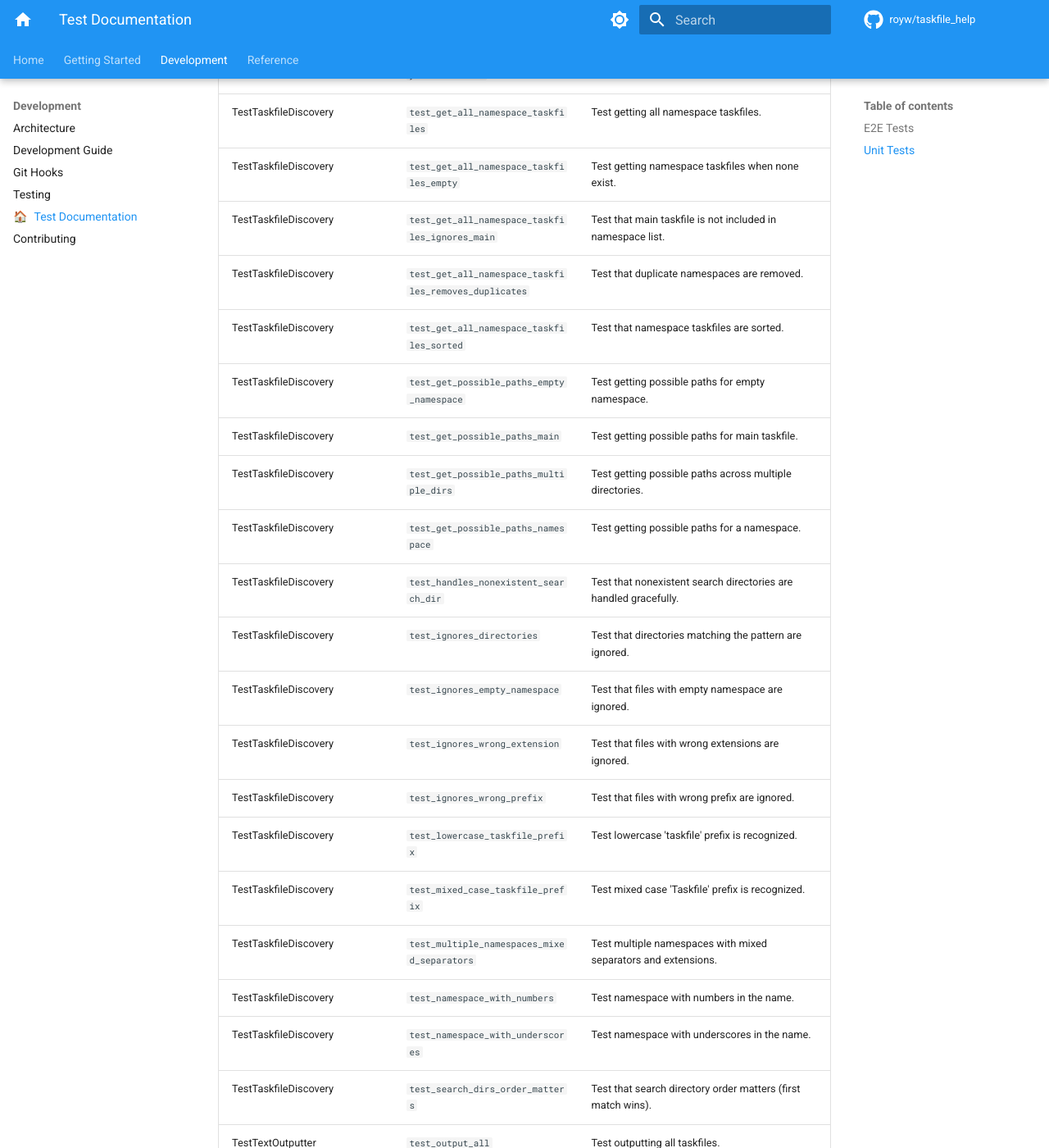
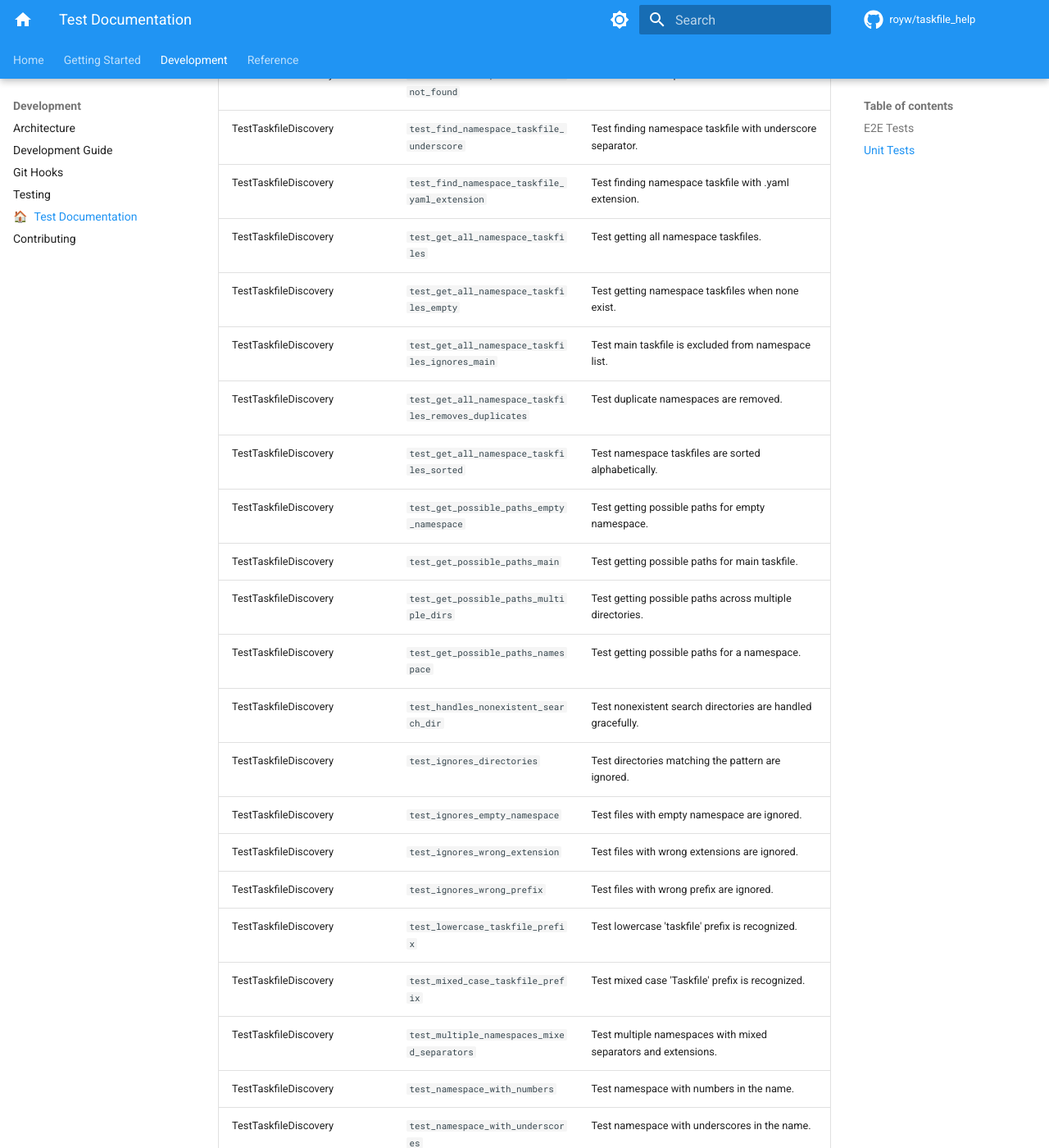
Before and after one commit to royw/taskfile_help, an MkDocs documentation site: the page built from docs/tests.md, in a window 1280 px wide and 1400 px high, scrolled down 14206 px. Shown: the whole window at 82% size. Built offline with MkDocs 1.6.1 and Material for MkDocs 9.7.7, drawn with Linux system fonts in a browser that asks for light colours; comment, search, counter and statistics services are not loaded; some of the changed text lies outside the part shown.

Commit message:
test: improve unit test docstrings and split multi-purpose test
- Update 20 unit test docstrings to be precise and concise
- Remove verbose phrases like 'Test that' for direct language
- Split test_parse_args_combined into 3 single-purpose tests:
  - test_parse_args_namespace_with_no_color
  - test_parse_args_namespace_with_verbose
  - test_parse_args_namespace_with_search_dirs
- Updated files: test_config.py, test_discovery.py, test_validator.py,
  test_taskfile_help.py, test_output.py, test_edge_cases.py
- All 235 unit tests passing with 94% coverage
- Test documentation updated (285 total tests)

```diff
--- a/docs/tests.md
+++ b/docs/tests.md
@@ -65,16 +65,18 @@ This page provides a comprehensive overview of all tests in the project, automat
 | Test Class | Test Name | Description |
 |------------|-----------|-------------|
 | TestArgs | `test_parse_args_all_namespace` | Test parsing args with 'all' namespace. |
-| TestArgs | `test_parse_args_combined` | Test parsing args with multiple flags. |
 | TestArgs | `test_parse_args_default` | Test parsing args with defaults. |
 | TestArgs | `test_parse_args_json` | Test parsing args with --json flag. |
 | TestArgs | `test_parse_args_namespace` | Test parsing args with namespace. |
+| TestArgs | `test_parse_args_namespace_with_no_color` | Test parsing namespace with --no-color flag. |
+| TestArgs | `test_parse_args_namespace_with_search_dirs` | Test parsing namespace with --search-dirs. |
+| TestArgs | `test_parse_args_namespace_with_verbose` | Test parsing namespace with --verbose flag. |
 | TestArgs | `test_parse_args_no_color` | Test parsing args with --no-color flag. |
 | TestArgs | `test_parse_args_search_dirs` | Test parsing args with --search-dirs. |
 | TestArgs | `test_parse_args_search_dirs_short` | Test parsing args with -s short option. |
 | TestArgs | `test_parse_args_verbose` | Test parsing args with --verbose flag. |
 | TestArgs | `test_parse_args_verbose_short` | Test parsing args with -v short option. |
-| TestColors | `test_colors_enabled_by_default` | Test that colors are enabled by default. |
+| TestColors | `test_colors_enabled_by_default` | Test colors are enabled by default. |
 | TestColors | `test_disable_colors` | Test disabling colors. |
 | TestCompleteFlags | `test_completes_long_flags` | Test completing long flags. |
 | TestCompleteFlags | `test_completes_short_flags` | Test completing short flags. |
@@ -89,16 +91,16 @@ This page provides a comprehensive overview of all tests in the project, automat
 | TestCompleteTaskName | `test_handles_parsing_errors_gracefully` | Test that parsing errors are handled gracefully. |
 | TestCompleteTaskName | `test_returns_empty_for_nonexistent_namespace` | Test that empty list is returned for nonexistent namespace. |
 | TestConfig | `test_config_all_namespace` | Test 'all' namespace. |
-| TestConfig | `test_config_args_override_pyproject` | Test that command line args override pyproject.toml. |
+| TestConfig | `test_config_args_override_pyproject` | Test command line args override pyproject.toml. |
 | TestConfig | `test_config_colorize_no_color_flag` | Test colorize disabled with --no-color flag. |
 | TestConfig | `test_config_colorize_no_tty` | Test colorize disabled when output is not TTY. |
 | TestConfig | `test_config_colorize_tty` | Test colorize enabled when output is TTY. |
 | TestConfig | `test_config_default_search_dir` | Test config with default search directory. |
-| TestConfig | `test_config_empty_search_dirs_defaults_to_cwd` | Test that empty search dirs defaults to current directory. |
+| TestConfig | `test_config_empty_search_dirs_defaults_to_cwd` | Test empty search dirs defaults to current directory. |
 | TestConfig | `test_config_namespace_property` | Test namespace property. |
-| TestConfig | `test_config_removes_duplicate_search_dirs` | Test that duplicate search directories are removed. |
-| TestConfig | `test_config_removes_duplicate_search_dirs_order` | Test that duplicate search directories are removed. |
-| TestConfig | `test_config_resolves_relative_paths` | Test that relative paths are resolved. |
+| TestConfig | `test_config_removes_duplicate_search_dirs` | Test duplicate search directories are removed. |
+| TestConfig | `test_config_removes_duplicate_search_dirs_order` | Test duplicate search directories preserve first occurrence order. |
+| TestConfig | `test_config_resolves_relative_paths` | Test relative paths are resolved to absolute paths. |
 | TestConfig | `test_config_search_dirs_from_args` | Test config with search dirs from command line. |
 | TestConfig | `test_config_search_dirs_from_pyproject` | Test config with search dirs from pyproject.toml as list. |
 | TestConfig | `test_config_search_dirs_from_pyproject_empty_string` | Test config with search dirs from pyproject.toml as empty string. |
@@ -169,8 +171,8 @@ This page provides a comprehensive overview of all tests in the project, automat
 | TestLoadPyprojectConfig | `test_load_config_no_tool_section` | Test loading config when tool section doesn't exist. |
 | TestLoadPyprojectConfig | `test_load_config_with_search_dirs` | Test loading config with search-dirs. |
 | TestMain | `test_main_all_with_no_taskfiles` | Test main 'all' namespace when no taskfiles exist. |
-| TestMain | `test_main_colors_disabled_for_json` | Test that colors are disabled for JSON output. |
-| TestMain | `test_main_namespace_main_alias` | Test that 'main' namespace is treated as main taskfile. |
+| TestMain | `test_main_colors_disabled_for_json` | Test colors are disabled for JSON output. |
+| TestMain | `test_main_namespace_main_alias` | Test 'main' namespace is treated as main taskfile. |
 | TestMain | `test_main_namespace_not_found` | Test main when namespace taskfile is not found. |
 | TestMain | `test_main_taskfile_not_found` | Test main when taskfile is not found. |
 | TestMain | `test_main_with_all_namespace` | Test main with 'all' namespace. |
@@ -184,9 +186,9 @@ This page provides a comprehensive overview of all tests in the project, automat
 | TestMain | `test_main_with_search_dirs` | Test main with custom search directories. |
 | TestMain | `test_main_with_verbose` | Test main with verbose output. |
 | TestMainEdgeCases | `test_main_all_namespace_shows_everything` | Test 'all' namespace shows all taskfiles. |
-| TestMainEdgeCases | `test_main_colors_disabled_for_json` | Test that colors are disabled for JSON output even with TTY. |
+| TestMainEdgeCases | `test_main_colors_disabled_for_json` | Test colors are disabled for JSON output even with TTY. |
 | TestMainEdgeCases | `test_main_empty_taskfile_with_all` | Test 'all' namespace with empty taskfile. |
-| TestMainEdgeCases | `test_main_verbose_with_json_suppressed` | Test that verbose output is suppressed with JSON. |
+| TestMainEdgeCases | `test_main_verbose_with_json_suppressed` | Test verbose output is suppressed with JSON. |
 | TestMatchingFunctions | `test_matches_all_patterns_case_insensitive` | Test case-insensitive matching with multiple patterns. |
 | TestMatchingFunctions | `test_matches_all_patterns_multiple` | Test matching with multiple patterns (AND logic). |
 | TestMatchingFunctions | `test_matches_all_patterns_no_match` | Test when not all patterns match. |
@@ -239,8 +241,8 @@ This page provides a comprehensive overview of all tests in the project, automat
 | TestTaskfileDiscovery | `test_find_main_taskfile_lowercase_yml` | Test finding lowercase taskfile.yml. |
 | TestTaskfileDiscovery | `test_find_main_taskfile_multiple_dirs` | Test finding main taskfile in multiple directories. |
 | TestTaskfileDiscovery | `test_find_main_taskfile_not_found` | Test when main taskfile is not found. |
-| TestTaskfileDiscovery | `test_find_main_taskfile_prefers_uppercase` | Test that uppercase Taskfile is preferred over lowercase. |
-| TestTaskfileDiscovery | `test_find_main_taskfile_prefers_yml` | Test that .yml is preferred over .yaml. |
+| TestTaskfileDiscovery | `test_find_main_taskfile_prefers_uppercase` | Test uppercase Taskfile is preferred over lowercase. |
+| TestTaskfileDiscovery | `test_find_main_taskfile_prefers_yml` | Test .yml extension is preferred over .yaml. |
 | TestTaskfileDiscovery | `test_find_main_taskfile_yaml` | Test finding main Taskfile.yaml. |
 | TestTaskfileDiscovery | `test_find_main_taskfile_yml` | Test finding main Taskfile.yml. |
 | TestTaskfileDiscovery | `test_find_namespace_taskfile_hyphen` | Test finding namespace taskfile with hyphen separator. |
@@ -249,24 +251,24 @@ This page provides a comprehensive overview of all tests in the project, automat
 | TestTaskfileDiscovery | `test_find_namespace_taskfile_yaml_extension` | Test finding namespace taskfile with .yaml extension. |
 | TestTaskfileDiscovery | `test_get_all_namespace_taskfiles` | Test getting all namespace taskfiles. |
 | TestTaskfileDiscovery | `test_get_all_namespace_taskfiles_empty` | Test getting namespace taskfiles when none exist. |
-| TestTaskfileDiscovery | `test_get_all_namespace_taskfiles_ignores_main` | Test that main taskfile is not included in namespace list. |
-| TestTaskfileDiscovery | `test_get_all_namespace_taskfiles_removes_duplicates` | Test that duplicate namespaces are removed. |
-| TestTaskfileDiscovery | `test_get_all_namespace_taskfiles_sorted` | Test that namespace taskfiles are sorted. |
+| TestTaskfileDiscovery | `test_get_all_namespace_taskfiles_ignores_main` | Test main taskfile is excluded from namespace list. |
+| TestTaskfileDiscovery | `test_get_all_namespace_taskfiles_removes_duplicates` | Test duplicate namespaces are removed. |
+| TestTaskfileDiscovery | `test_get_all_namespace_taskfiles_sorted` | Test namespace taskfiles are sorted alphabetically. |
 | TestTaskfileDiscovery | `test_get_possible_paths_empty_namespace` | Test getting possible paths for empty namespace. |
 | TestTaskfileDiscovery | `test_get_possible_paths_main` | Test getting possible paths for main taskfile. |
 | TestTaskfileDiscovery | `test_get_possible_paths_multiple_dirs` | Test getting possible paths across multiple directories. |
 | TestTaskfileDiscovery | `test_get_possible_paths_namespace` | Test getting possible paths for a namespace. |
-| TestTaskfileDiscovery | `test_handles_nonexistent_search_dir` | Test that nonexistent search directories are handled gracefully. |
-| TestTaskfileDiscovery | `test_ignores_directories` | Test that directories matching the pattern are ignored. |
-| TestTaskfileDiscovery | `test_ignores_empty_namespace` | Test that files with empty namespace are ignored. |
-| TestTaskfileDiscovery | `test_ignores_wrong_extension` | Test that files with wrong extensions are ignored. |
-| TestTaskfileDiscovery | `test_ignores_wrong_prefix` | Test that files with wrong prefix are ignored. |
+| TestTaskfileDiscovery | `test_handles_nonexistent_search_dir` | Test nonexistent search directories are handled gracefully. |
+| TestTaskfileDiscovery | `test_ignores_directories` | Test directories matching the pattern are ignored. |
+| TestTaskfileDiscovery | `test_ignores_empty_namespace` | Test files with empty namespace are ignored. |
+| TestTaskfileDiscovery | `test_ignores_wrong_extension` | Test files with wrong extensions are ignored. |
+| TestTaskfileDiscovery | `test_ignores_wrong_prefix` | Test files with wrong prefix are ignored. |
 | TestTaskfileDiscovery | `test_lowercase_taskfile_prefix` | Test lowercase 'taskfile' prefix is recognized. |
 | TestTaskfileDiscovery | `test_mixed_case_taskfile_prefix` | Test mixed case 'Taskfile' prefix is recognized. |
 | TestTaskfileDiscovery | `test_multiple_namespaces_mixed_separators` | Test multiple namespaces with mixed separators and extensions. |
 | TestTaskfileDiscovery | `test_namespace_with_numbers` | Test namespace with numbers in the name. |
 | TestTaskfileDiscovery | `test_namespace_with_underscores` | Test namespace with underscores in the name. |
-| TestTaskfileDiscovery | `test_search_dirs_order_matters` | Test that search directory order matters (first match wins). |
+| TestTaskfileDiscovery | `test_search_dirs_order_matters` | Test search directory order determines precedence (first match wins). |
 | TestTextOutputter | `test_output_all` | Test outputting all taskfiles. |
 | TestTextOutputter | `test_output_error` | Test outputting an error message. |
 | TestTextOutputter | `test_output_heading` | Test outputting a heading. |
@@ -283,7 +285,7 @@ This page provides a comprehensive overview of all tests in the project, automat
 | TestValidateTaskfile | `test_invalid_yaml_syntax` | Test warning when YAML has syntax errors. |
 | TestValidateTaskfile | `test_missing_tasks_section` | Test warning when tasks section is missing. |
 | TestValidateTaskfile | `test_missing_version_field` | Test warning when version field is missing. |
-| TestValidateTaskfile | `test_multiple_validation_errors` | Test that multiple validation errors are all reported. |
+| TestValidateTaskfile | `test_multiple_validation_errors` | Test multiple validation errors are reported. |
 | TestValidateTaskfile | `test_root_is_list` | Test warning when root is a list instead of dictionary. |
 | TestValidateTaskfile | `test_task_cmds_is_dict` | Test warning when task cmds is a dict instead of list or string. |
 | TestValidateTaskfile | `test_task_deps_is_string` | Test warning when task deps is a string instead of list. |
@@ -292,8 +294,8 @@ This page provides a comprehensive overview of all tests in the project, automat
 | TestValidateTaskfile | `test_task_is_string` | Test warning when task definition is a string instead of dict. |
 | TestValidateTaskfile | `test_tasks_is_list` | Test warning when tasks is a list instead of dictionary. |
 | TestValidateTaskfile | `test_tasks_is_string` | Test warning when tasks is a string instead of dictionary. |
-| TestValidateTaskfile | `test_valid_taskfile_passes` | Test that a valid Taskfile passes validation. |
-| TestValidateTaskfile | `test_valid_taskfile_with_optional_fields` | Test that valid optional fields don't trigger warnings. |
+| TestValidateTaskfile | `test_valid_taskfile_passes` | Test valid Taskfile passes validation. |
+| TestValidateTaskfile | `test_valid_taskfile_with_optional_fields` | Test valid optional fields produce no warnings. |
 | TestValidateTaskfile | `test_wrong_version_float` | Test warning when version is '3.0' instead of '3'. |
 | TestValidateTaskfile | `test_wrong_version_number` | Test warning when version is a number instead of string. |
 | TestValidateTaskfile | `test_wrong_version_string` | Test warning when version is '2' instead of '3'. |
```
Also changed, not shown: other parts of docs/tests.md (+2 -2 lines), 6 other files.
